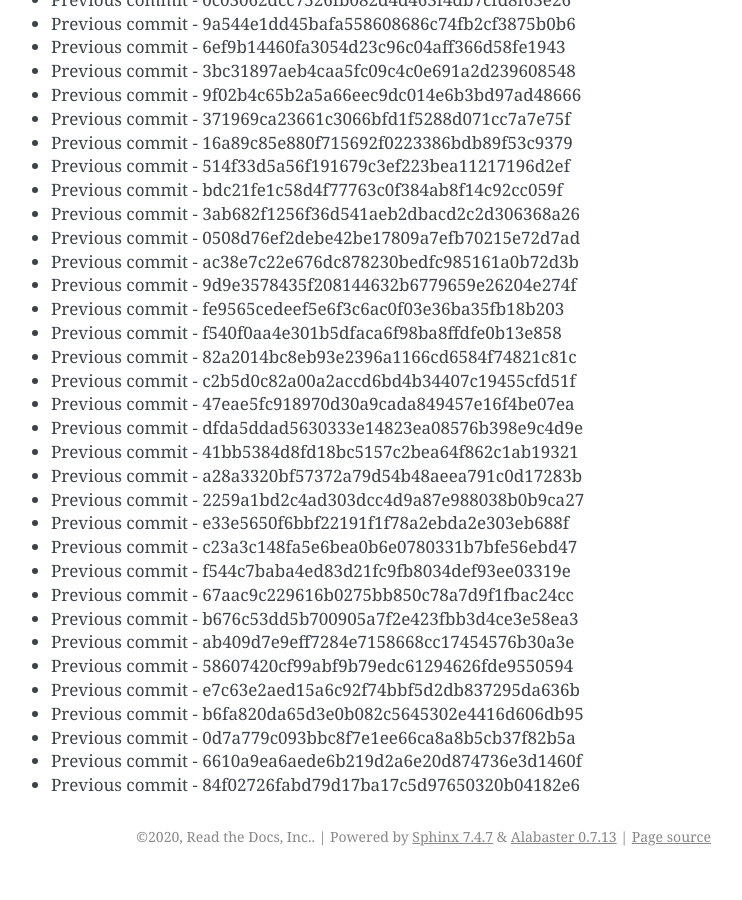
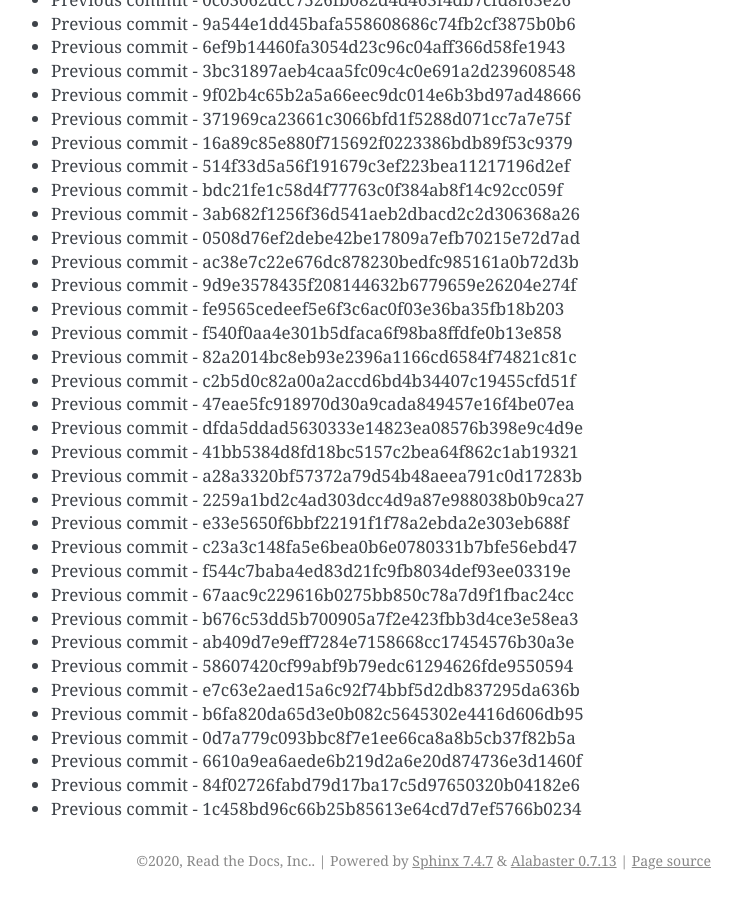
Before and after one commit to readthedocs/rtd-git-stresstest, a Sphinx documentation site: the page built from docs/updates.rst, in a window 1280 px wide and 900 px high, scrolled down 25809 px. Shown: the whole window, without its empty margins (399-1141 px from the left). Built offline with Sphinx 7.4.7, drawn with Linux system fonts in a browser that asks for light colours; before the commit the page ends 26685 px from its top, so only the background shows below that.

Commit message:
Generating commit from previous: 1c458bd96c66b25b85613e64cd7d7ef5766b0234

```diff
--- a/docs/updates.rst
+++ b/docs/updates.rst
@@ -1116,3 +1116,4 @@ It can be tested for any performance characteristics.
 * Previous commit - 0d7a779c093bbc8f7e1ee66ca8a8b5cb37f82b5a
 * Previous commit - 6610a9ea6aede6b219d2a6e20d874736e3d1460f
 * Previous commit - 84f02726fabd79d17ba17c5d97650320b04182e6
+* Previous commit - 1c458bd96c66b25b85613e64cd7d7ef5766b0234
```
